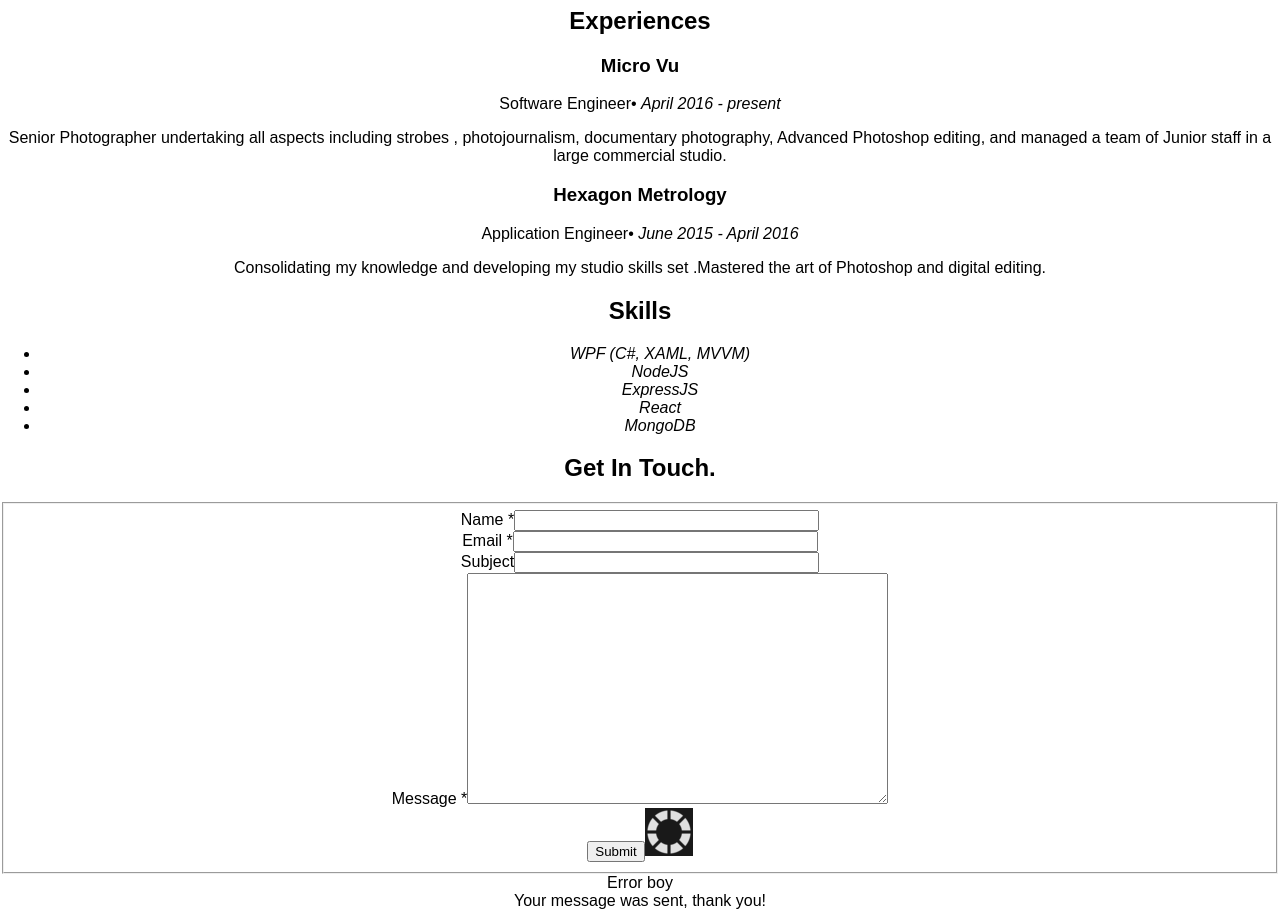
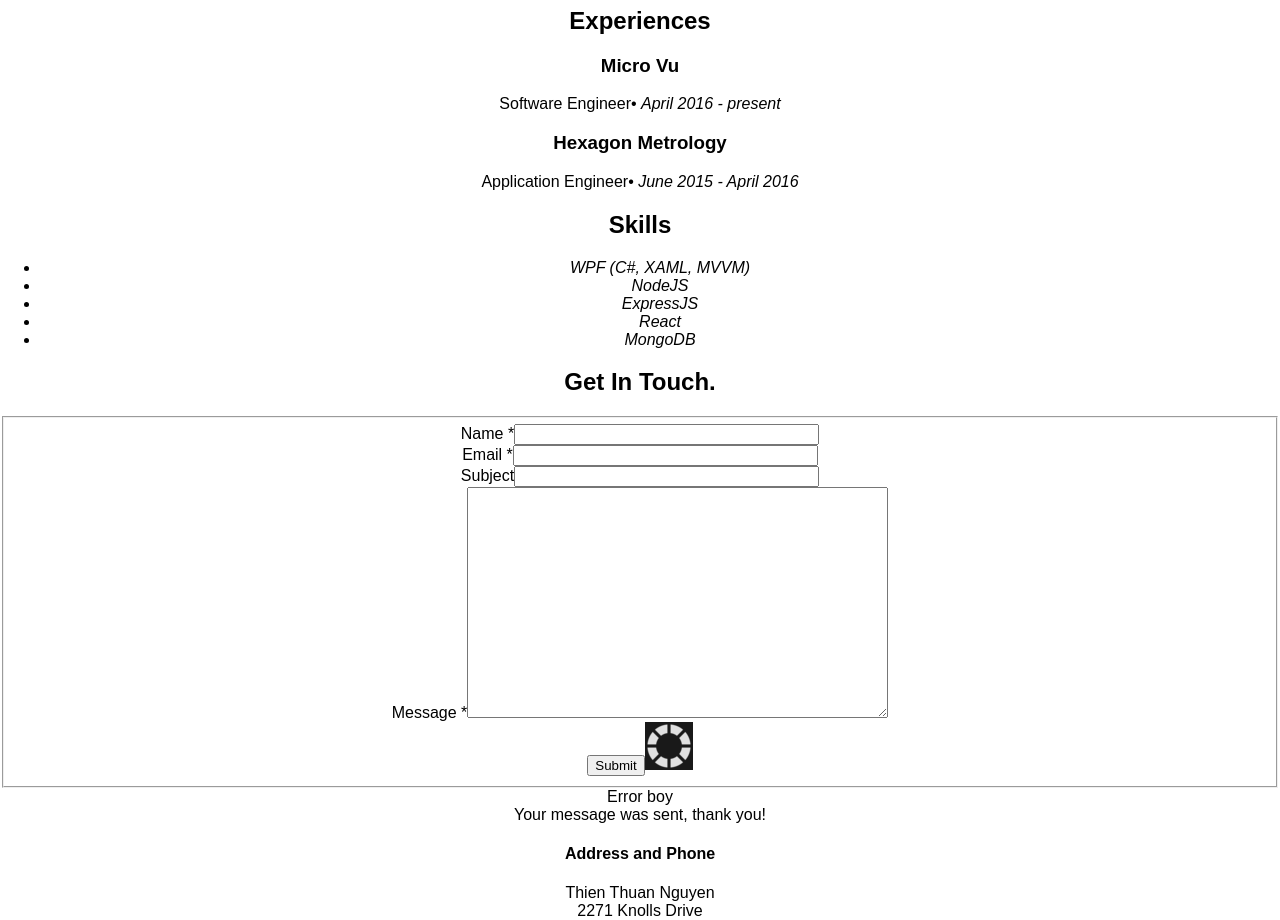
Before and after one commit to danthingu/my-site, a React (Create React App) app: page / in a window 1280 px wide. Shown: the part 1060-1980 px from the top of the page. Built offline with nearby package versions, Linux system fonts and the light colour scheme; the HTML template or start-up script is replaced by a standard one.

Commit message:
clean up

```diff
--- a/src/Components/Resume.js
+++ b/src/Components/Resume.js
@@ -12,9 +12,16 @@ class Resume extends Component {
             var work = this.props.data.work.map(function(work){
                 return <div key={work.company}><h3>{work.company}</h3>
                     <p className="info">{work.title}<span>&bull;</span> <em className="date">{work.years}</em></p>
-                    <p>{work.description}</p>
                 </div>
             })
+            console.log("description: " + this.props.data.work.description);
+
+            if (this.props.data.work.description) {
+                console.log("description: " + this.props.data.work.description);
+                var description = this.props.data.work.description.map(function(description){
+                    return <li key={description.name}>{description.name}</li>
+                })
+            }
             var skills = this.props.data.skills.map(function(skills){
                 var className = 'bar-expand '+skills.name.toLowerCase();
                 return <li key={skills.name}><span style={{width:skills.level}} className={className}></span><em>{skills.name}</em></li>
--- a/src/resumeData.json
+++ b/src/resumeData.json
@@ -66,13 +66,23 @@
         "company":"Micro Vu",
         "title":"Software Engineer",
         "years":"April 2016 - present",
-        "description":"Senior Photographer undertaking all aspects including strobes , photojournalism, documentary photography, Advanced Photoshop editing, and managed a team of Junior staff in a large commercial studio."
+        "description":[
+          {"name": "Designed and debugged desktop application in C#/WPF with MVVM, MVCVM, and SOLID Principle."},
+          {"name":"Designed and implemented highly interactive Windows-based GUI for application setup & part inspection using XAML."},
+          {"name":"Integrate the existing math and image processing library for point fitting in order to calculate distance between geometries such as point-line distance."},
+          {"name":"Agile software development process with Scrum."}
+        ]
       },
       {
         "company":"Hexagon Metrology",
         "title":"Application Engineer",
         "years":"June 2015 - April 2016",
-        "description":"Consolidating my knowledge and developing my studio skills set .Mastered the art of Photoshop and digital editing."
+        "description":[
+          {"name": "Designed and debugged desktop application in C#/WPF with MVVM, MVCVM, and SOLID Principle."},
+          {"name":"Designed and implemented highly interactive Windows-based GUI for application setup & part inspection using XAML."},
+          {"name":"Integrate the existing math and image processing library for point fitting in order to calculate distance between geometries such as point-line distance."},
+          {"name":"Agile software development process with Scrum."}
+        ]
       }
     ],
     "skills":[
@@ -98,81 +108,5 @@
       }
 
     ]
-  },
-  "portfolio":{
-    "projects": [
-      {
-        "title":"Mystic",
-        "description":"An image taking for a commercial project",
-        "category":"Photoshop",
-        "tags":"Branding, Web Design",
-        "image":"mystic.jpg",
-        "url":"http://port1.com",
-        "modal":"#modal-01"
-      },
-      {
-        "title":"Console",
-        "description":"A project for a travel blog taking with a digital camera and edited in photoshop.",
-        "category":"Photograhy",
-        "tags":"Branding, Photography",
-        "image":"console.jpg",
-        "url":"http://port2.com",
-        "modal":"#modal-02"
-      },
-      {
-        "title":"Judah",
-        "description":"A professional photoshoot for a cosmetic company. Advanced Photoshop retouching.",
-        "category":"Photoshop, Photography",
-        "tags":"Branding, Photography",
-        "image":"judah.jpg",
-        "url":"http://port3.com",
-        "modal":"#modal-03"
-      },
-      {
-        "title":"Into The Light",
-        "description":"Photojournalist imagery taken for a magazine documenting the history of the sport .",
-        "category":"Photography",
-        "tags":"Photography",
-        "image":"into-the-light.jpg",
-        "url":"http://port4.com",
-        "modal":"#modal-04"
-      },
-      {
-        "title":"Carlmer",
-        "description":"An editorial image for a top fashion magazine",
-        "category":"Branding",
-        "tags":"Branding,Photography",
-        "image":"carlmer.jpg",
-        "url":"http://port5.com",
-        "modal":"#modal-05"
-      },
-      {
-        "title":"Forgotten",
-        "description":"A documentary image as part of a larger project for an international charity.",
-        "category":"Photography",
-        "tags":"Photography",
-        "image":"forgotten.jpg",
-        "url":"http://port6.com",
-        "modal":"#modal-06"
-      },
-      {
-        "title":"The Street",
-        "description":"This image was for a commercial stylist and magazine editorial.",
-        "category":"Photography",
-        "tags":"Branding, Photoshop",
-        "image":"thestreet.jpg",
-        "url":"http://port7.com",
-        "modal":"#modal-07"
-      },
-      {
-        "title":"The young one",
-        "description":"This image was taken for a world wide Fashion store specialising in menswear.",
-        "category":"Photography",
-        "tags":"Photography",
-        "image":"theyoungone.jpg",
-        "url":"http://port8.com",
-        "modal":"#modal-08"
-      }
-    ]
   }
 }
```
